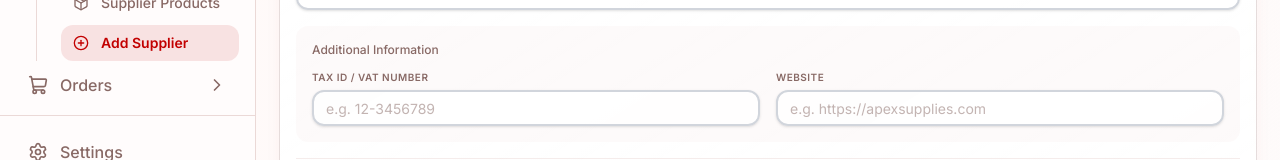
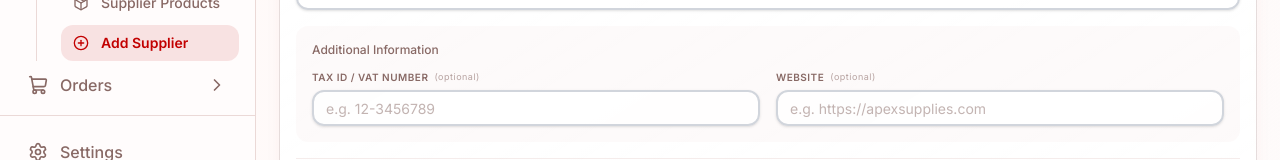
Before and after one commit to M5Csoftware/inventory-management, a Next.js app: page /suppliers/new in a window 1280 px wide. Shown: the part 524-684 px from the top of the page. Built offline with nearby package versions, Linux system fonts and the light colour scheme; no server answers; sample sign-in values are in the browser's storage.

Commit message:
Update page.tsx

```diff
--- a/src/app/suppliers/new/page.tsx
+++ b/src/app/suppliers/new/page.tsx
@@ -35,6 +35,8 @@ export default function NewSupplierPage() {
   const [phone, setPhone] = useState('');
   const [location, setLocation] = useState('');
   const [branch, setBranch] = useState(activeBranch && activeBranch !== 'All' ? activeBranch : 'Delhi');
+  const [taxId, setTaxId] = useState('');
+  const [website, setWebsite] = useState('');
   const [isSubmitting, setIsSubmitting] = useState(false);
   const [showConfirmModal, setShowConfirmModal] = useState(false);
   const submittingRef = useRef(false);
@@ -52,7 +54,7 @@ export default function NewSupplierPage() {
     setIsSubmitting(true);
 
     try {
-      await addSupplier({ name, contact, email, phone, location, branch });
+      await addSupplier({ name, contact, email, phone, location, branch, taxId, website });
       setShowConfirmModal(false);
       router.push('/suppliers');
     } finally {
@@ -220,20 +222,24 @@ export default function NewSupplierPage() {
                 <div className="grid gap-4 md:grid-cols-2">
                   <div className="space-y-1.5">
                     <label className="flex items-center gap-1.5 text-[10px] font-semibold uppercase tracking-wider text-muted-foreground">
-                      Tax ID / VAT Number
+                      Tax ID / VAT Number <span className="text-muted-foreground/60 lowercase text-[9px] font-normal">(optional)</span>
                     </label>
                     <input
                       type="text"
+                      value={taxId}
+                      onChange={(e) => setTaxId(e.target.value)}
                       placeholder="e.g. 12-3456789"
                       className="h-9 w-full rounded-lg border-2 border-gray-300 bg-white/90 px-3 text-sm shadow-sm transition-all placeholder:text-muted-foreground/50 hover:border-gray-400 focus:border-primary focus:outline-none focus:ring-2 focus:ring-primary/30 focus:ring-offset-1 dark:border-gray-600 dark:bg-gray-900/90 dark:hover:border-gray-500"
                     />
                   </div>
                   <div className="space-y-1.5">
                     <label className="flex items-center gap-1.5 text-[10px] font-semibold uppercase tracking-wider text-muted-foreground">
-                      Website
+                      Website <span className="text-muted-foreground/60 lowercase text-[9px] font-normal">(optional)</span>
                     </label>
                     <input
-                      type="url"
+                      type="text"
+                      value={website}
+                      onChange={(e) => setWebsite(e.target.value)}
                       placeholder="e.g. https://apexsupplies.com"
                       className="h-9 w-full rounded-lg border-2 border-gray-300 bg-white/90 px-3 text-sm shadow-sm transition-all placeholder:text-muted-foreground/50 hover:border-gray-400 focus:border-primary focus:outline-none focus:ring-2 focus:ring-primary/30 focus:ring-offset-1 dark:border-gray-600 dark:bg-gray-900/90 dark:hover:border-gray-500"
                     />
```
